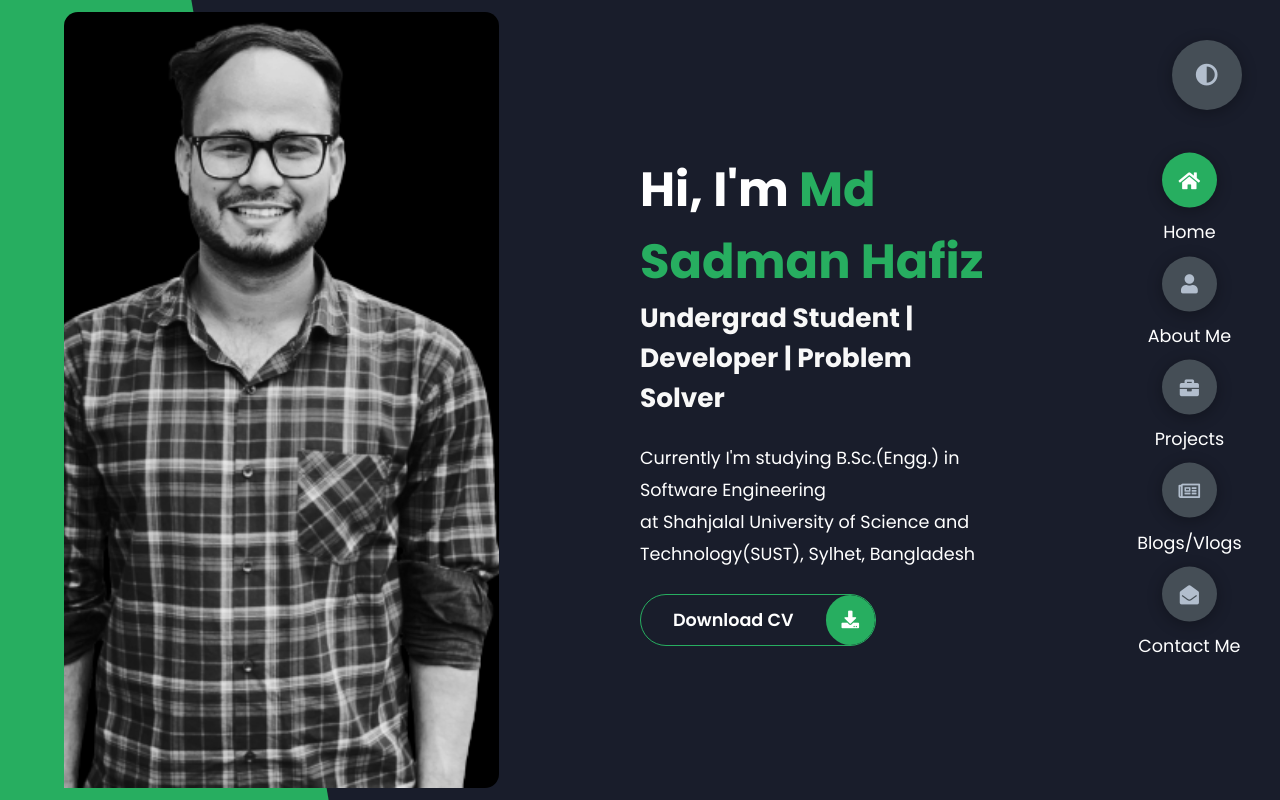
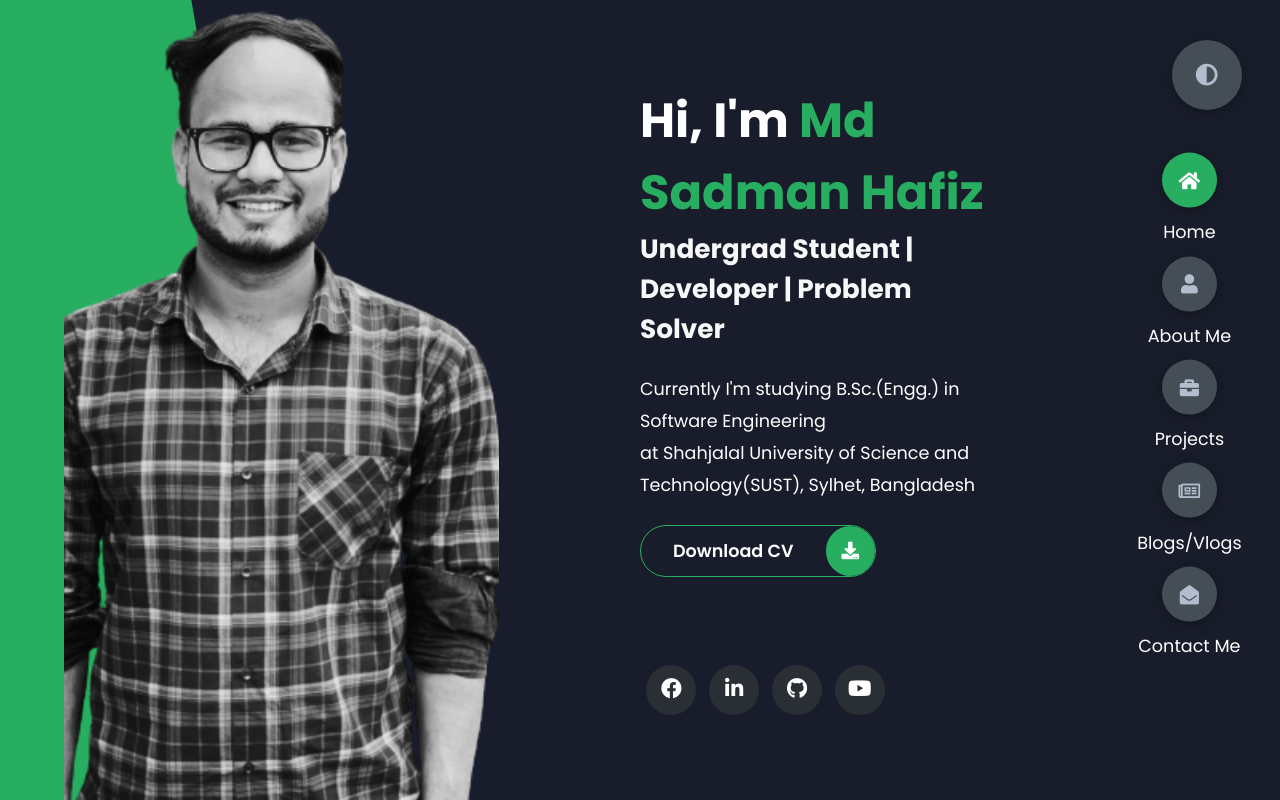
Before and after one commit to Hafiz-sustswe/SadmanHafiz.github.io, a plain HTML site: page index.html in a window 1280 px wide. Drawn offline with Linux system fonts and the light colour scheme.

Commit message:
Final Commit

```diff
--- a/index.html
+++ b/index.html
@@ -38,6 +38,29 @@
                         <span class="btn-icon"><i class="fas fa-download"></i></span>
                     </a>
                 </div>
+                <div class="contact-content-con">
+                    <div class="left-contact">
+
+                            <div class="contact-item">
+
+                        </div>
+                        <div class="contact-icons">
+                            <div class="contact-icon">
+                                <a href="https://www.facebook.com/saadman.hafiz" target="_blank">
+                                    <i class="fab fa-facebook-f"></i>
+                                </a>
+                                <a href="https://www.linkedin.com/in/sadman-hafiz-848416200/" target="_blank">
+                                    <i class="fab fa-linkedin"></i>
+                                </a>
+                                <a href="https://github.com/Hafiz-sustswe" target="_blank">
+                                    <i class="fab fa-github"></i>
+                                </a>
+                                <a href="https://www.youtube.com/channel/UC2a2VCbsP01iGX44MIwlQ0w" target="_blank">
+                                    <i class="fab fa-youtube"></i>
+                                </a>
+                            </div>
+                        </div>
+                    </div>
             </div>
         </div>
     </header>
--- a/styles/styles.scss
+++ b/styles/styles.scss
@@ -169,10 +169,10 @@ section {
         }
         .image {
             border-radius: var(--br-sm-2);
-            height: 97%;
+            height: 100%;
             width: 68%;
             margin-left: 4rem;
-            background-color: var(--color-black);
+
             transition: all .4s ease-in-out;
             img {
                 width: 100%;
```
Also changed, not shown: img/number-system2.jpg (added), styles/styles.css, 1 other file.
